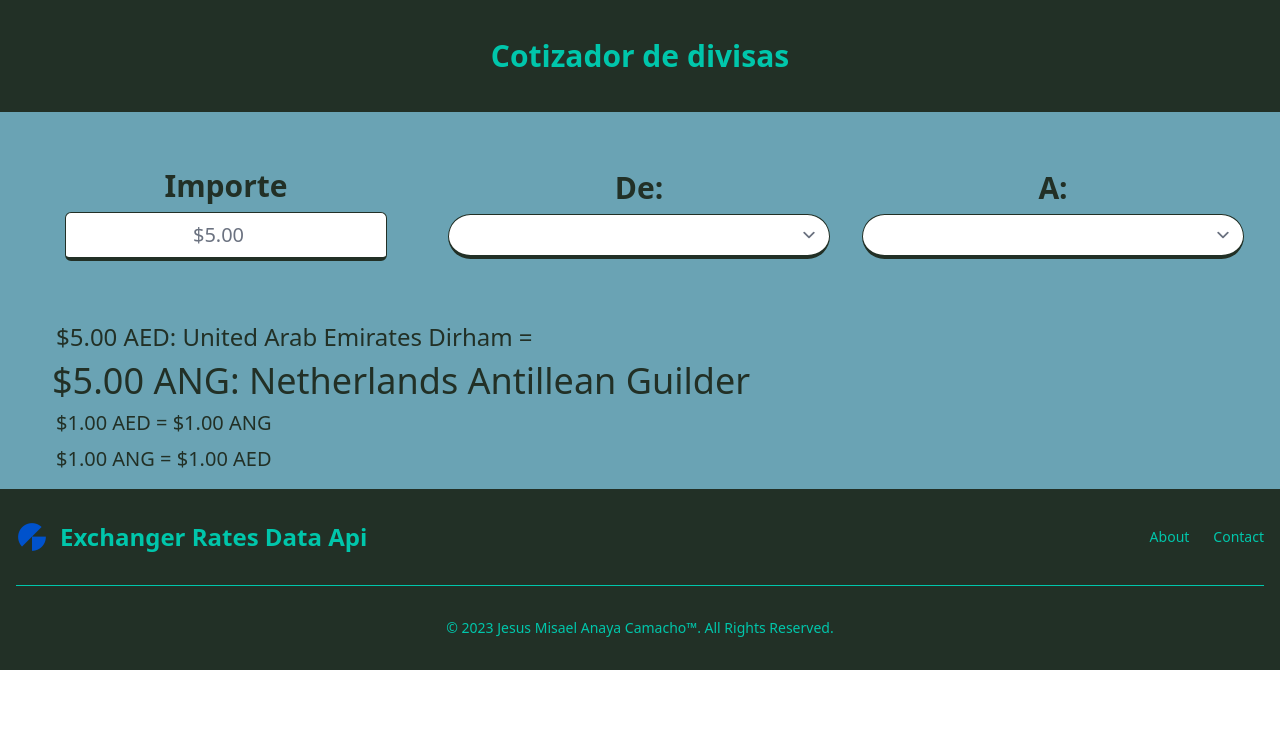
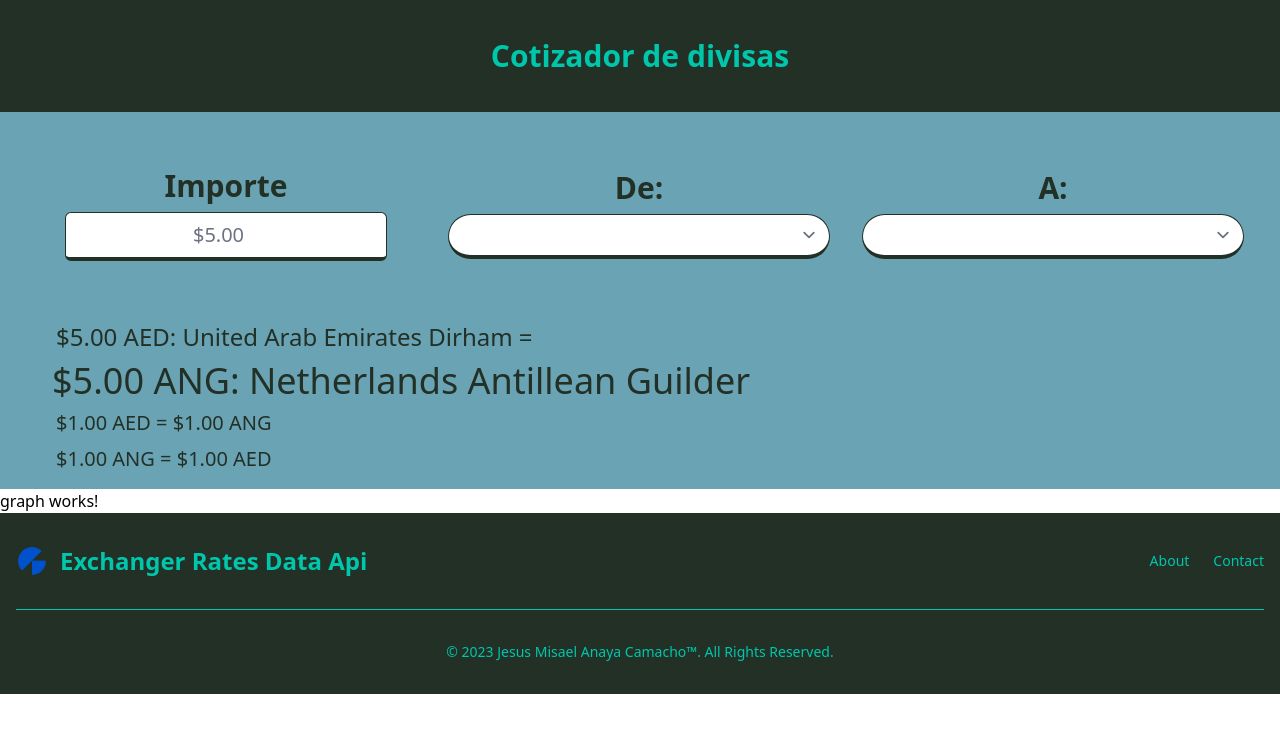
Before and after one commit to Jesus-Anaya-developer/divisasApp, an Angular app: page / in a window 1280 px wide. Shown: the top 732 px of the page. Built offline with nearby package versions, Linux system fonts and the light colour scheme.

Commit message:
se agrega chart js

```diff
--- a/package.json
+++ b/package.json
@@ -22,6 +22,7 @@
     "@angular/router": "^17.0.0",
     "@angular/ssr": "^17.0.1",
     "@tailwindcss/container-queries": "^0.1.1",
+    "chart.js": "^4.4.1",
     "express": "^4.18.2",
     "rxjs": "~7.8.0",
     "tslib": "^2.3.0",
--- a/src/app/components/home-result/home-result.component.html
+++ b/src/app/components/home-result/home-result.component.html
@@ -6,3 +6,5 @@
     <P class="text-xl text-semibold pt-2 pl-2">$1.00 ANG = $1.00 AED</P>
   </div>
 </div>
+
+<app-graph></app-graph>
--- a/src/app/components/home-result/home-result.component.ts
+++ b/src/app/components/home-result/home-result.component.ts
@@ -1,9 +1,12 @@
 import { Component } from '@angular/core';
+import { GraphComponent } from "./graph/graph.component";
 
 @Component({
   selector: 'app-home-result',
   standalone: true,
-  imports: [],
+  imports: [
+    GraphComponent
+  ],
   templateUrl: './home-result.component.html',
   styleUrl: './home-result.component.css'
 })
```
Also changed, not shown: 1 other file (tests, documents, lock files or other folders).
